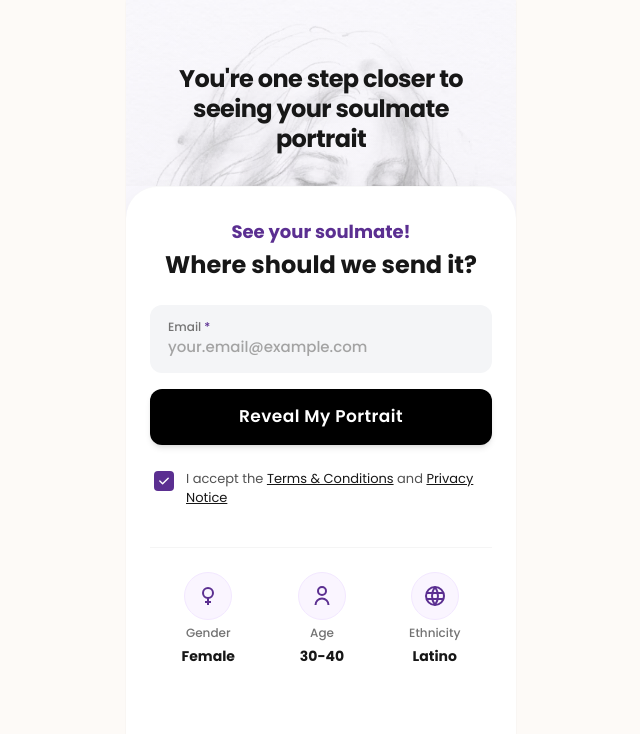
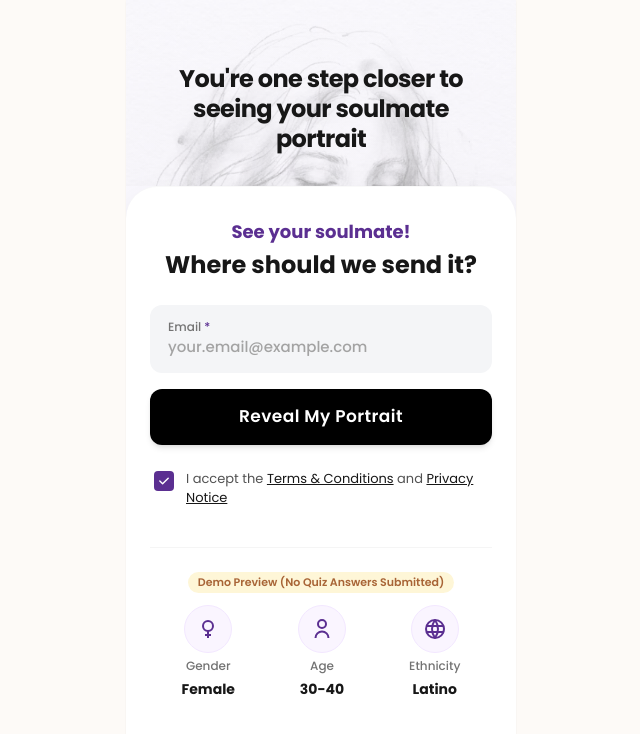
Before and after one commit to Nexthubs/soulmate-path, a Next.js app in the folder frontend/: page /soulmate/email in a window 1280 px wide. Shown: the top 734 px of the page, without its empty margins (319-959 px from the left). Built offline with nearby package versions, Linux system fonts and the light colour scheme; no server answers.

Commit message:
fix(audit): resolve medium-severity audit issues M-1 through M-6

```diff
--- a/frontend/src/app/soulmate/email/page.tsx
+++ b/frontend/src/app/soulmate/email/page.tsx
@@ -9,16 +9,37 @@ function EmailPageContent() {
   const router = useRouter();
   const searchParams = useSearchParams();
 
-  // Read quiz summary parameters from URL or state
+  // Read quiz summary parameters from URL or state (DEV-SPEC §8.1; M-1)
   // STRICT INVARIANT (QUIZ-01): Visual variant is driven by preferred_partner_gender (Q3), not user_gender (Q2).
+  const paramPartnerGender =
+    searchParams.get("preferred_partner_gender") ||
+    searchParams.get("partner_gender");
+  const paramAgeRange = searchParams.get("age_range");
+  const paramEthnicity = searchParams.get("ethnicity");
+
+  let sessionPartnerGender: string | null = null;
+  let sessionAgeRange: string | null = null;
+  let sessionEthnicity: string | null = null;
+
+  if (typeof window !== "undefined") {
+    try {
+      sessionPartnerGender = sessionStorage.getItem("soulmate_q03");
+      sessionAgeRange = sessionStorage.getItem("soulmate_q05");
+      sessionEthnicity = sessionStorage.getItem("soulmate_q06");
+    } catch {
+      // storage unavailable
+    }
+  }
+
   const preferredPartnerGender =
-    searchParams.get("preferred_partner_gender") ||
-    searchParams.get("partner_gender") ||
-    "female";
+    paramPartnerGender || sessionPartnerGender || "female";
+  const partnerAgeRange = paramAgeRange || sessionAgeRange || "30-40";
+  const partnerEthnicity = paramEthnicity || sessionEthnicity || "Latino";
+
+  // If no answer is present from either query params or session storage, mark as sample data
+  const isSampleData = !paramPartnerGender && !sessionPartnerGender;
 
   const userGender = searchParams.get("user_gender") || undefined;
-  const partnerAgeRange = searchParams.get("age_range") || "30-40";
-  const partnerEthnicity = searchParams.get("ethnicity") || "Latino";
 
   const handleSubmit = async (email: string) => {
     // DEV-SPEC §20 PII Boundary: Email is PII and must never be exposed in URL query parameters.
@@ -45,6 +66,7 @@ function EmailPageContent() {
       userGender={userGender}
       partnerAgeRange={partnerAgeRange}
       partnerEthnicity={partnerEthnicity}
+      isSampleData={isSampleData}
       onSubmit={handleSubmit}
     />
   );
--- a/frontend/src/app/soulmate/loading/page.tsx
+++ b/frontend/src/app/soulmate/loading/page.tsx
@@ -82,10 +82,15 @@ function LoadingContent() {
       setActivePopup("psychic_artistry");
     } else if (activePopup === "psychic_artistry") {
       setActivePopup("warning");
-    } else if (activePopup === "warning") {
       setActivePopup(null);
-      // All popups completed -> proceed to Email Capture
-      router.push("/soulmate/email");
+      // All popups completed -> proceed to Email Capture, forwarding quiz parameters (M-1)
+      const params = new URLSearchParams();
+      ["preferred_partner_gender", "partner_gender", "user_gender", "age_range", "ethnicity"].forEach((key) => {
+        const val = searchParams.get(key);
+        if (val) params.set(key, val);
+      });
+      const query = params.toString();
+      router.push(`/soulmate/email${query ? `?${query}` : ""}`);
     }
   };
 
--- a/frontend/src/app/soulmate/report/page.tsx
+++ b/frontend/src/app/soulmate/report/page.tsx
@@ -3,12 +3,12 @@
 import React, { Suspense } from "react";
 import { useSearchParams } from "next/navigation";
 import { ReportRenderer } from "@/soulmate/components/report";
-import { SOULMATE_ROUTES } from "@/soulmate/domain";
+import { SOULMATE_ROUTES, sanitizeInternalRoute } from "@/soulmate/domain";
 
 function ReportPageContent() {
   const searchParams = useSearchParams();
 
-  const backUrl = searchParams.get("backUrl") || SOULMATE_ROUTES.RESULT;
+  const backUrl = sanitizeInternalRoute(searchParams.get("backUrl"));
   const showToolbar =
     searchParams.get("fixture") === "true" || process.env.NODE_ENV !== "production";
 
--- a/frontend/src/soulmate/components/email/EmailCaptureView.tsx
+++ b/frontend/src/soulmate/components/email/EmailCaptureView.tsx
@@ -51,6 +51,11 @@ export interface EmailCaptureViewProps {
    * External error message override.
    */
   error?: string | null;
+
+  /**
+   * Whether the summary values represent fallback sample/demo data rather than user answers (M-1).
+   */
+  isSampleData?: boolean;
 
   /**
    * Optional custom container class name.
@@ -109,6 +114,7 @@ export function EmailCaptureView({
   onSubmit,
   loading: externalLoading = false,
   error: externalError = null,
+  isSampleData = false,
   className = "",
 }: EmailCaptureViewProps) {
   // Normalize preferred partner gender (Q3)
@@ -163,6 +169,7 @@ export function EmailCaptureView({
       data-testid="email-capture-view"
       data-variant={isMaleVariant ? "male" : "female"}
       data-user-gender={userGender}
+      data-sample-data={isSampleData ? "true" : "false"}
       className={`relative min-h-screen w-full max-w-[390px] mx-auto bg-gradient-to-b from-[#fbfaff] via-[#f7f5fb] to-[#ffffff] overflow-x-hidden flex flex-col justify-between ${className}`}
     >
       {/* Top Background Section & Sketch Preview */}
@@ -336,8 +343,17 @@ export function EmailCaptureView({
         {/* User Details Footer / Summary Badges (Figma 102:521 / 102:587) */}
         <div
           data-testid="summary-footer"
-          className="mt-10 pt-6 border-t border-neutral-100 flex items-center justify-around text-center w-full"
+          className="mt-10 pt-6 border-t border-neutral-100 flex flex-col items-center w-full space-y-3"
         >
+          {isSampleData && (
+            <span
+              data-testid="sample-data-badge"
+              className="text-[11px] font-semibold text-amber-800/80 bg-amber-100/70 px-2.5 py-0.5 rounded-full"
+            >
+              Demo Preview (No Quiz Answers Submitted)
+            </span>
+          )}
+          <div className="flex items-center justify-around text-center w-full">
           {/* Q3 Gender Summary Badge */}
           <div data-testid="summary-item-gender" className="flex flex-col items-center space-y-1">
             <div className="w-12 h-12 rounded-full bg-[#faf5ff] border border-[#f3e8ff] flex items-center justify-center text-[#5b2f91] shadow-xs">
@@ -390,6 +406,7 @@ export function EmailCaptureView({
               {ethnicityLabel}
             </span>
           </div>
+          </div>
         </div>
       </div>
     </div>
--- a/frontend/src/soulmate/components/report/ReportRenderer.tsx
+++ b/frontend/src/soulmate/components/report/ReportRenderer.tsx
@@ -2,7 +2,7 @@
 
 import React, { useState } from "react";
 import { useRouter } from "next/navigation";
-import { SOULMATE_ROUTES } from "@/soulmate/domain";
+import { SOULMATE_ROUTES, sanitizeInternalRoute } from "@/soulmate/domain";
 import {
   ReportRendererProps,
   SoulmateReportV1,
@@ -11,7 +11,7 @@ import {
 
 /**
  * Editorial Report Renderer Component (Figma Node 102:1358; DEV-SPEC §2, §13, §16; DECISIONS REPORT-01, REPORT-02).
- * Renders structured SoulmateReportV1 JSON with safe wrapping and zero production AI dependencies.
+ * Renders structured SoulmateReportV1 JSON with safe wrapping, prop reactivity (M-3), and sanitized routing (M-2).
  */
 export function ReportRenderer({
   report: initialReport = DEFAULT_REPORT_FIXTURE,
@@ -23,11 +23,16 @@ export function ReportRenderer({
   const router = useRouter();
   const [activeReport, setActiveReport] = useState<SoulmateReportV1>(initialReport);
 
+  // M-3: Respond to new report prop updates dynamically
+  React.useEffect(() => {
+    setActiveReport(initialReport);
+  }, [initialReport]);
+
   const handleBack = () => {
     if (onBack) {
       onBack();
     } else {
-      router.push(backUrl || SOULMATE_ROUTES.RESULT);
+      router.push(sanitizeInternalRoute(backUrl));
     }
   };
 
--- a/frontend/src/soulmate/components/result/types.ts
+++ b/frontend/src/soulmate/components/result/types.ts
@@ -41,6 +41,9 @@ export interface ResultAggregateData {
 }
 
 /**
+ * TIME-01 Boundary Note: Server-side calculation in SP-502/SP-503 is authoritative.
+ * UI presentation reflects server state; reaching zero countdown never authorizes unlock.
+ *
  * Derives the Combined UI State from orthogonal availability and generation states (DEV-SPEC §10.3).
  *
  * Rules:
--- a/frontend/src/soulmate/components/sketch/SketchViewer.tsx
+++ b/frontend/src/soulmate/components/sketch/SketchViewer.tsx
@@ -3,7 +3,7 @@
 import React, { useState } from "react";
 import Image from "next/image";
 import { useRouter } from "next/navigation";
-import { SOULMATE_ROUTES } from "@/soulmate/domain";
+import { SOULMATE_ROUTES, sanitizeInternalRoute } from "@/soulmate/domain";
 import { SketchViewerProps, SketchViewState } from "./types";
 
 /**
@@ -33,7 +33,7 @@ export function SketchViewer({
     if (onBack) {
       onBack();
     } else {
-      router.push(backUrl || SOULMATE_ROUTES.RESULT);
+      router.push(sanitizeInternalRoute(backUrl));
     }
   };
 
--- a/frontend/src/soulmate/domain/index.ts
+++ b/frontend/src/soulmate/domain/index.ts
@@ -16,6 +16,35 @@ export const SOULMATE_ROUTES = {
   REPORT: "/soulmate/report",
 } as const;
 
+export const ALLOWED_BACK_ROUTES = [
+  SOULMATE_ROUTES.LANDING,
+  SOULMATE_ROUTES.QUIZ,
+  SOULMATE_ROUTES.LOADING,
+  SOULMATE_ROUTES.EMAIL,
+  SOULMATE_ROUTES.SUBSCRIBE,
+  SOULMATE_ROUTES.RESULT,
+  SOULMATE_ROUTES.SKETCH,
+  SOULMATE_ROUTES.REPORT,
+  "/login",
+] as const;
+
+/**
+ * Validates and sanitizes internal back navigation targets to prevent open redirect vulnerabilities (M-2).
+ */
+export function sanitizeInternalRoute(
+  route?: string | null,
+  fallback: string = SOULMATE_ROUTES.RESULT
+): string {
+  if (!route) return fallback;
+  // Disallow protocol-relative '//', scheme '://', or non-root starts
+  if (!route.startsWith("/") || route.startsWith("//") || route.includes("://")) {
+    return fallback;
+  }
+  const pathOnly = route.split("?")[0].split("#")[0];
+  const isAllowed = ALLOWED_BACK_ROUTES.some((allowed) => allowed === pathOnly);
+  return isAllowed ? route : fallback;
+}
+
 export const RESULT_KEYS = {
   USER_GENDER: "user_gender",
   PREFERRED_PARTNER_GENDER: "preferred_partner_gender",
```
Also changed, not shown: frontend/src/app/soulmate/sketch/page.tsx (+11 -6 lines), 5 other files (tests, documents, lock files or other folders).
